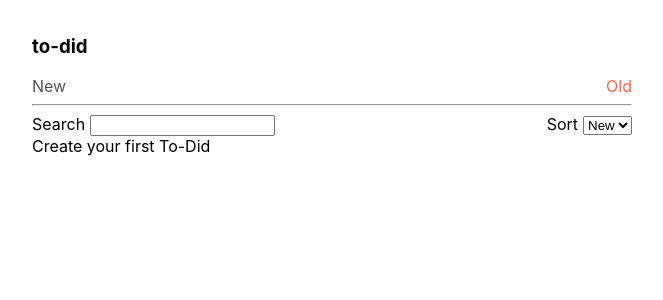
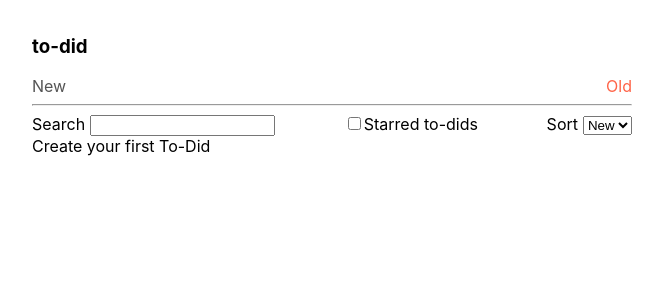
Before and after one commit to paul-uu/todid, a React (Create React App) app in the folder todid2/: page / in a window 1280 px wide. Both pictures are taken after a click on the element "Old". Shown: the top 300 px of the page, without its empty margins (308-971 px from the left). Built offline with nearby package versions, Linux system fonts and the light colour scheme.

Commit message:
add star filter to list

```diff
--- a/todid2/src/App.tsx
+++ b/todid2/src/components/App.tsx
@@ -1,23 +1,22 @@
 import { useState, useEffect } from 'react';
 import styled from 'styled-components';
-import Header from './components/Header';
-import { IToDid } from './interfaces';
-import ToDidForm from './components/ToDidForm';
-import ToDidsList from './components/ToDidsList/ToDidsList';
-import { TABS, LS_KEY } from './constants';
-import { getUniqueId } from './utils';
+import Header from './Header';
+import { IToDid } from '../interfaces';
+import ToDidForm from './ToDidForm';
+import ToDidsList from './ToDidsList/ToDidsList';
+import { TABS, LS_KEY } from '../constants';
+import { getUniqueId } from '../utils';
 
 // todo: look into indexedDb replacing localstorage
 
 const readTodids = () => {
-    let todids = {};
+    let todids:{ [key: string]: any } = {};
     let ids = Object.keys(window.localStorage).filter(key => key.includes(LS_KEY));
     ids.forEach(id => {
         let todid = window.localStorage.getItem(id);
         if (todid) {
             todid = JSON.parse(todid);
         }
-        // @ts-ignore
         todids[id] = todid;
     });
     return todids;
--- a/todid2/src/components/ToDidsList/List.tsx
+++ b/todid2/src/components/ToDidsList/List.tsx
@@ -1,11 +1,11 @@
 import styled from 'styled-components';
 import { IToDid } from '../../interfaces';
 import { SORT_OPTIONS } from './constants';
-import Todid from '../Todid';
+import Todid from './Todid';
 
 const List = (
-    { todids, search, sort, deleteTodid, updateTodid, className }:
-    { todids: any, search: string, sort: string, deleteTodid: Function, updateTodid: Function, className: string }) => {
+    { todids, search, sort, starFilter, deleteTodid, updateTodid, className }:
+    { todids: any, search: string, sort: string, starFilter: boolean, deleteTodid: Function, updateTodid: Function, className: string }) => {
 
     let todidIds;
     if (search) {
@@ -29,6 +29,15 @@ const List = (
         else
             return dateTimeB - dateTimeA;
     });
+
+    // Star Filter
+    if (starFilter) {
+        todidIds = Object.keys(todids).filter(todidId => {
+            let todid: IToDid = todids[todidId];
+            return todid.starred;
+        })
+    }
+
     return (
         <div className={className}>
             { todidIds.map((todidId: string) => {
--- /dev/null
+++ b/todid2/src/components/ToDidsList/StarFilter.tsx
@@ -0,0 +1,24 @@
+import { FC } from 'react';
+
+type IStarFilterProps = {
+    starFilter: boolean,
+    setStarFilter: Function
+}
+
+const StarFilter:FC<IStarFilterProps> = (props) => {
+
+    return (
+        <div>
+            <input
+                type='checkbox'
+                id='StarredCheckbox'
+                name='StarredCheckbox'
+                checked={props.starFilter}
+                onChange={() => props.setStarFilter(!props.starFilter)}
+            />
+            <label htmlFor='StarredCheckbox'>Starred to-dids</label>
+        </div>
+    )
+}
+
+export default StarFilter;
--- a/todid2/src/components/ToDidsList/ToDidsList.tsx
+++ b/todid2/src/components/ToDidsList/ToDidsList.tsx
@@ -3,6 +3,7 @@ import styled from 'styled-components';
 import { SORT_OPTIONS } from './constants';
 import Sort from './Sort';
 import Search from './Search';
+import StartFilter from './StarFilter';
 import List from './List';
 
 type IToDidsListProps = {
@@ -15,6 +16,10 @@ const ToDidsList:FC<IToDidsListProps> = (props) => {
     const { todids, deleteTodid, updateTodid } = props;
     const [sort, setSort] = useState(SORT_OPTIONS.NEW.value);
     const [search, setSearch] = useState('');
+    const [starFilter, setStarFilter] = useState(false);
+
+    // todo: move search/sort/filter logic from List to here
+
     return (
         <>
             <Controls>
@@ -22,6 +27,10 @@ const ToDidsList:FC<IToDidsListProps> = (props) => {
                     search={search}
                     setSearch={setSearch}
                     className=''
+                />
+                <StartFilter
+                    starFilter={starFilter}
+                    setStarFilter={setStarFilter}
                 />
                 <Sort
                     sort={sort}
@@ -36,6 +45,7 @@ const ToDidsList:FC<IToDidsListProps> = (props) => {
                     todids={todids}
                     search={search}
                     sort={sort}
+                    starFilter={starFilter}
                     deleteTodid={deleteTodid}
                     updateTodid={updateTodid}
                     className='' />
--- a/todid2/src/components/Todid.tsx
+++ b/todid2/src/components/ToDidsList/Todid.tsx
@@ -1,8 +1,8 @@
 import { useState } from 'react'
 import styled from 'styled-components';
-import { IToDid } from '../interfaces';
+import { IToDid } from '../../interfaces';
 import { BsTrash } from 'react-icons/bs';
-import Star from './Shared/Star';
+import Star from '../Shared/Star';
 
 type ToDidProps = {
     todidId: string,
--- a/todid2/src/index.tsx
+++ b/todid2/src/index.tsx
@@ -1,7 +1,7 @@
 import React from 'react';
 import ReactDOM from 'react-dom';
 import './index.css';
-import App from './App';
+import App from './components/App';
 import reportWebVitals from './reportWebVitals';
 
 ReactDOM.render(
```
